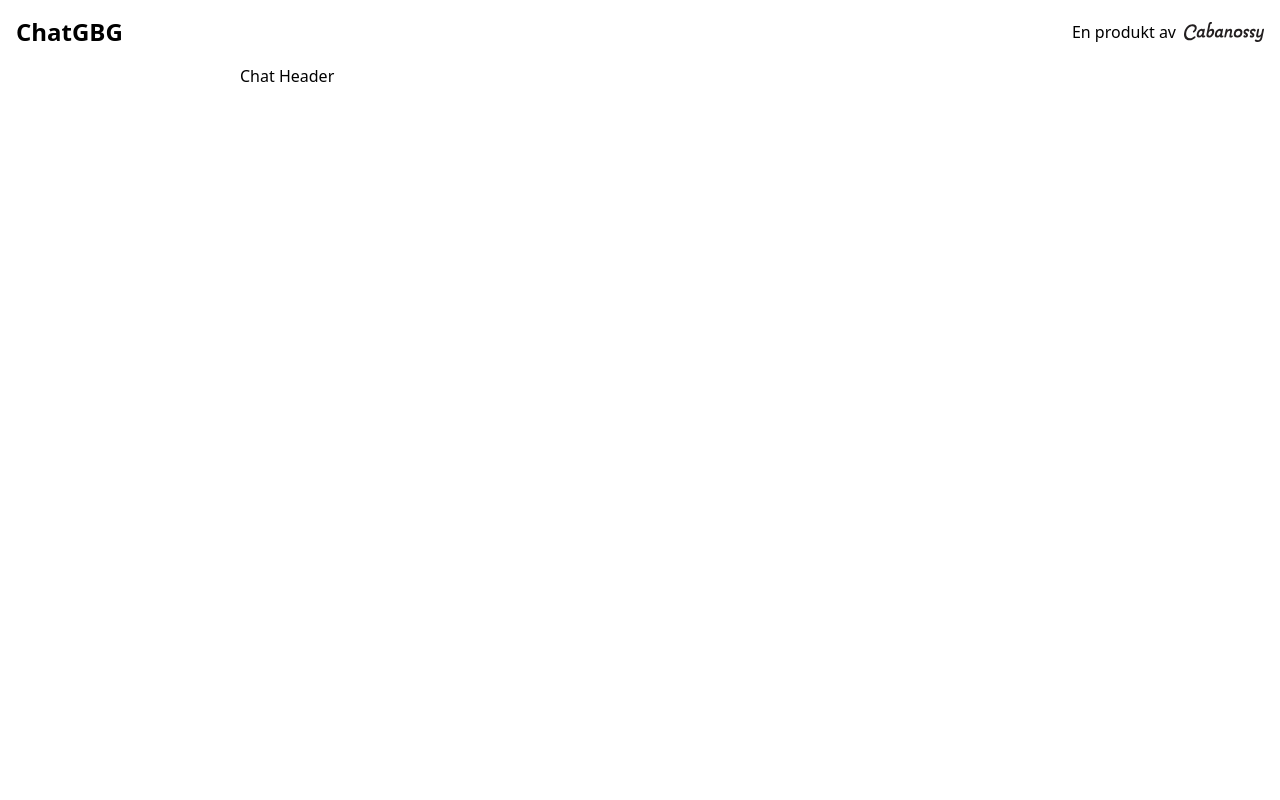
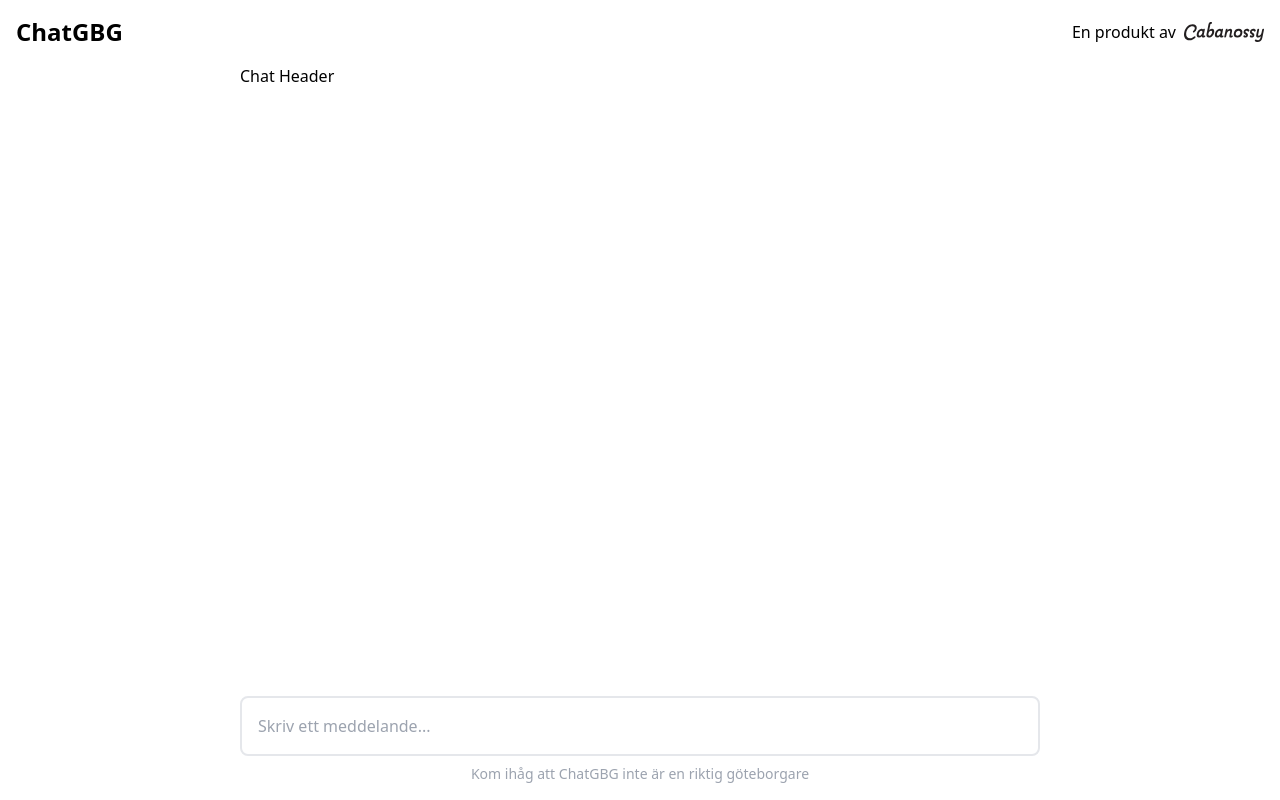
Before and after one commit to insulationman/chatgbg, a React (Vite) app: page / in a window 1280 px wide. Built offline with nearby package versions, Linux system fonts and the light colour scheme.

Commit message:
Add InputArea component to App

```diff
--- a/src/App.tsx
+++ b/src/App.tsx
@@ -1,12 +1,14 @@
 import ConversationArea from "./ConversationArea";
 import Header from "./Header";
+import InputArea from "./InputArea";
 
 function App() {
   return (
-    <>
+    <div className="flex flex-col h-screen">
       <Header />
       <ConversationArea />
-    </>
+      <InputArea onSend={(message) => console.log(message)} />
+    </div>
   );
 }
 
--- /dev/null
+++ b/src/InputArea.tsx
@@ -0,0 +1,31 @@
+interface InputAreaProps {
+  onSend: (message: string) => void;
+}
+
+const InputArea = (props: InputAreaProps) => {
+  const { onSend } = props;
+
+  return (
+    <div className="w-full flex justify-center p-4 mt-auto">
+      <div className="w-[50rem]">
+        <input
+          type="text"
+          placeholder="Skriv ett meddelande..."
+          className="p-4 border-2 border-gray-200 rounded-lg w-full"
+          onKeyDown={(e) => {
+            if (e.key === "Enter") {
+              const target = e.target as HTMLInputElement;
+              onSend(target.value);
+              target.value = "";
+            }
+          }}
+        />
+        <p className="text-gray-400 text-center text-sm pt-2">
+          Kom ihåg att ChatGBG inte är en riktig göteborgare
+        </p>
+      </div>
+    </div>
+  );
+};
+
+export default InputArea;
```
